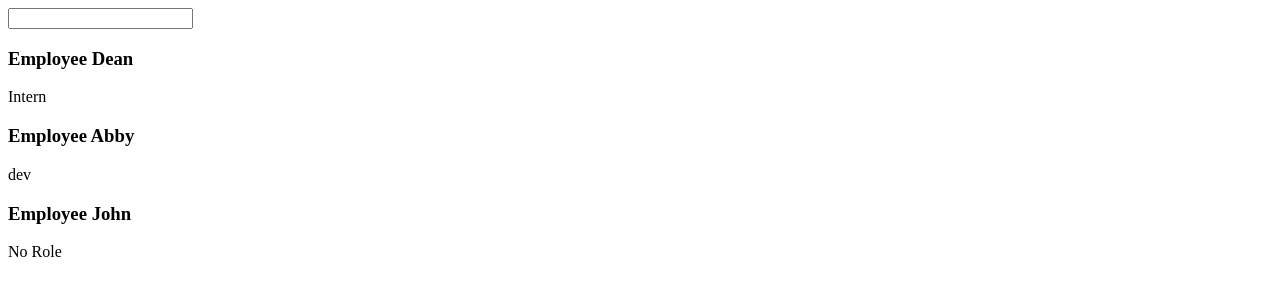
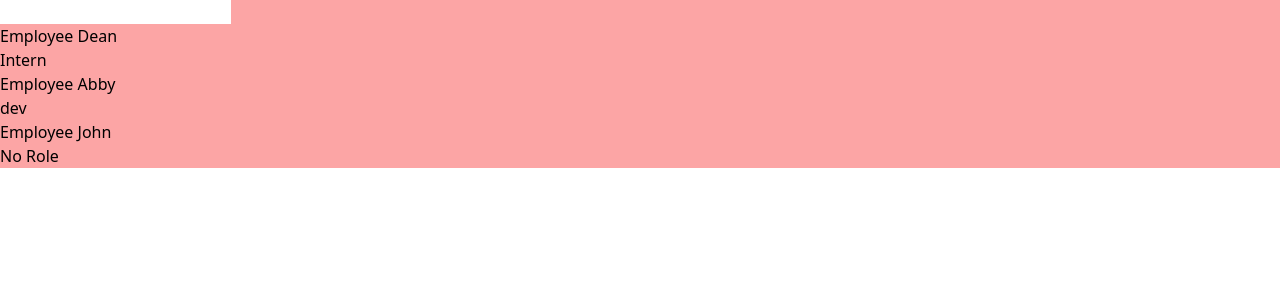
Before and after one commit to dean-nema/react, a React (Create React App) app: page / in a window 1280 px wide. Shown: the top 300 px of the page. Built offline with nearby package versions, Linux system fonts and the light colour scheme.

Commit message:
changed the name of the css file

```diff
--- a/src/App.js
+++ b/src/App.js
@@ -1,12 +1,12 @@
 
-import './App.css';
+import './index.css';
 import Employee from './components/employee';
 import { useState } from 'react';
 function App() {
   const [role, setRole] = useState("dev");//
    const  showEmployees = 1;
 return (
-  <div className="App">
+  <div className="App bg-red-300">
     {showEmployees ?
       <>
       <input type="text" onChange={(e) => {
--- /dev/null
+++ b/src/index.css
@@ -0,0 +1,3 @@
+@tailwind base;
+@tailwind components;
+@tailwind utilities;
--- a/tailwind.config.js
+++ b/tailwind.config.js
@@ -1,6 +1,8 @@
 /** @type {import('tailwindcss').Config} */
 module.exports = {
-  content: [],
+  content: [
+    "./src/**/*.{js,jsx,ts,tsx}",
+  ],
   theme: {
     extend: {},
   },
```
Also changed, not shown: src/App.css (deleted).
